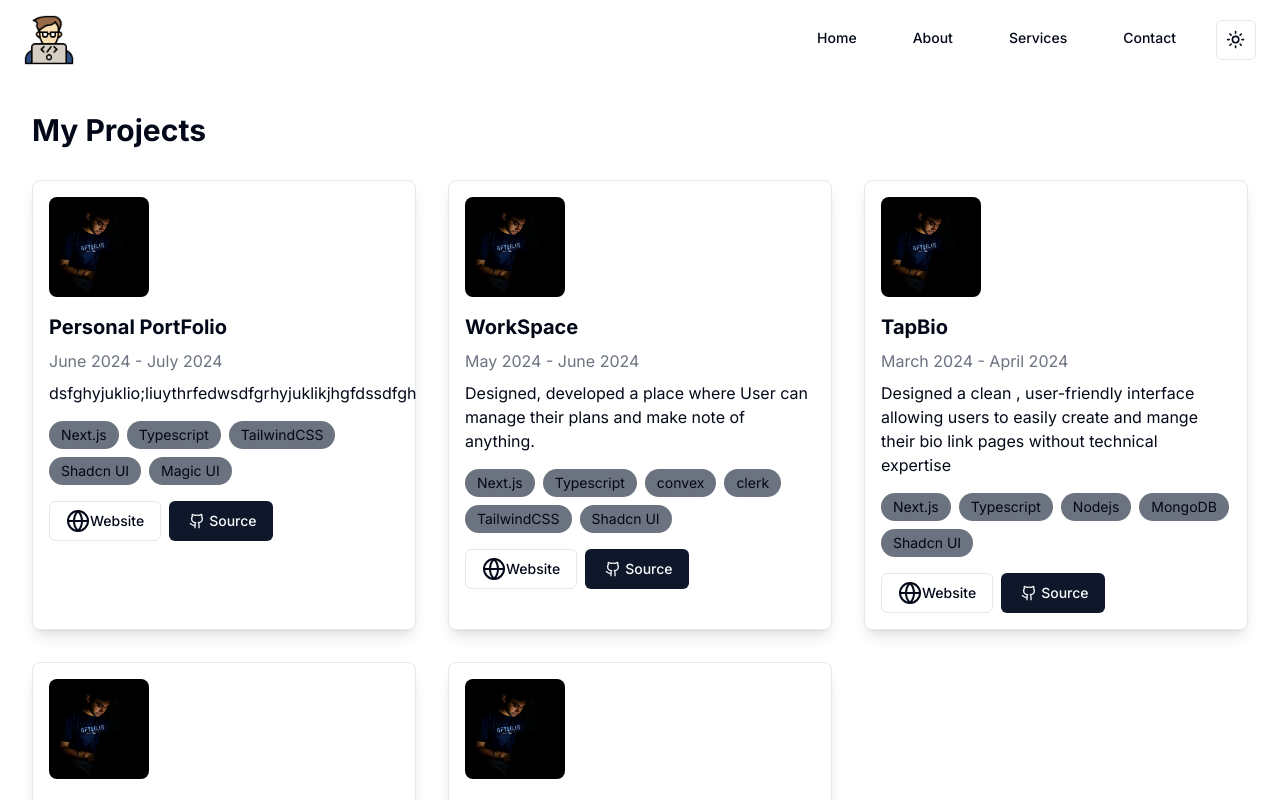
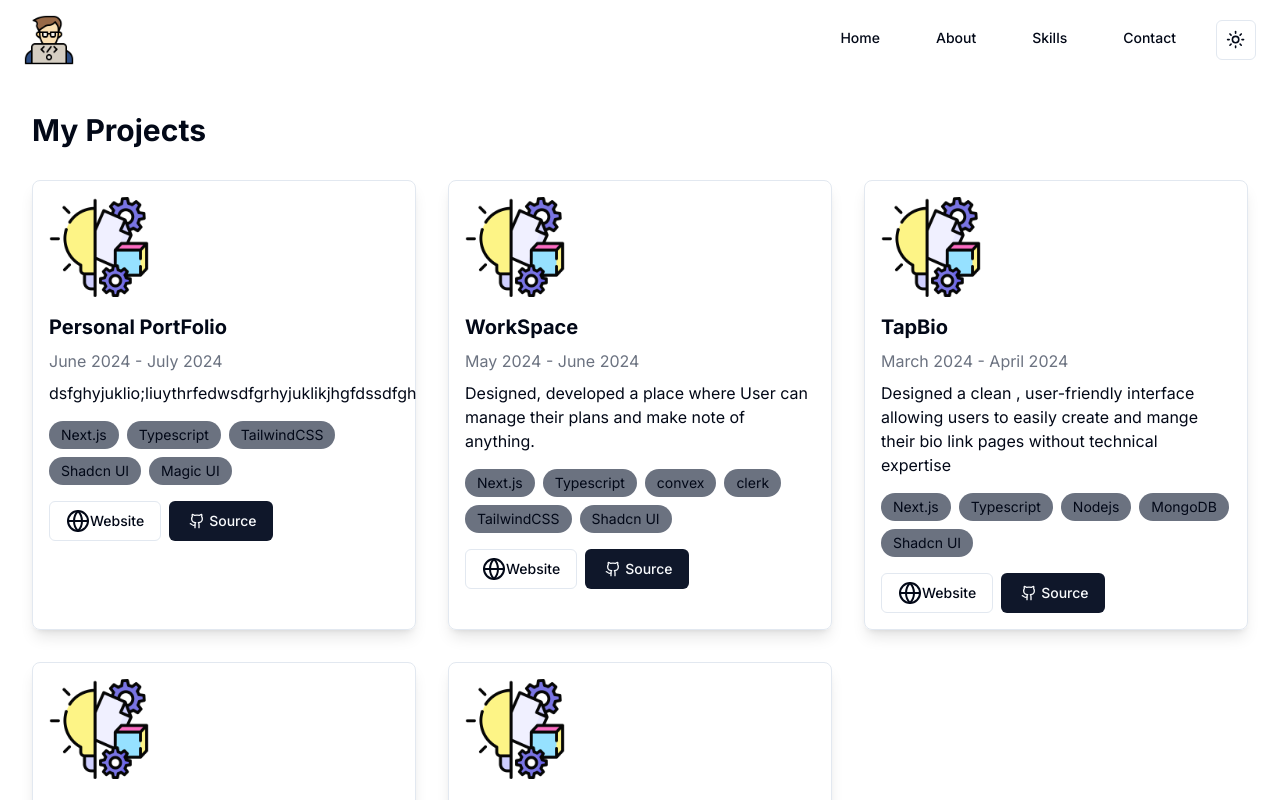
Before and after one commit to kumar11jr/portfolio2.0, a Next.js app: page /about in a window 1280 px wide. Shown: the top 800 px of the page. Built offline with nearby package versions, Linux system fonts and the light colour scheme.

Commit message:
fix:images

```diff
--- a/components/Home.tsx
+++ b/components/Home.tsx
@@ -16,7 +16,7 @@ const Typewriter: React.FC<{ texts: string[] }> = ({ texts }) => {
         if (displayText.length < texts[index].length) {
           setDisplayText(texts[index].substring(0, displayText.length + 1));
         } else {
-          setTimeout(() => setTypingDirection('erasing'), 1000); // Wait 1 second before starting to erase
+          setTimeout(() => setTypingDirection('erasing'), 1000);
         }
       } else {
         if (displayText.length > 0) {
--- a/components/navbar.tsx
+++ b/components/navbar.tsx
@@ -27,7 +27,7 @@ export default function Navbar() {
               About
             </Link>
             <Link className="flex w-full items-center py-2 text-lg font-semibold" href="/service">
-              Services
+              Skills
             </Link>
             <Link className="flex w-full items-center py-2 text-lg font-semibold" href="/contact">
               Contact
@@ -58,7 +58,7 @@ export default function Navbar() {
           className="group inline-flex h-9 w-max items-center justify-center rounded-md bg-white px-4 py-2 text-sm font-medium transition-colors hover:bg-gray-100 hover:text-gray-900 focus:bg-gray-100 focus:text-gray-900 focus:outline-none disabled:pointer-events-none disabled:opacity-50 data-[active]:bg-gray-100/50 data-[state=open]:bg-gray-100/50 dark:bg-gray-950 dark:hover:bg-gray-800 dark:hover:text-gray-50 dark:focus:bg-gray-800 dark:focus:text-gray-50 dark:data-[active]:bg-gray-800/50 dark:data-[state=open]:bg-gray-800/50"
           href="/service"
         >
-          Services
+          Skills
         </Link>
         <Link
           className="group inline-flex h-9 w-max items-center justify-center rounded-md bg-white px-4 py-2 text-sm font-medium transition-colors hover:bg-gray-100 hover:text-gray-900 focus:bg-gray-100 focus:text-gray-900 focus:outline-none disabled:pointer-events-none disabled:opacity-50 data-[active]:bg-gray-100/50 data-[state=open]:bg-gray-100/50 dark:bg-gray-950 dark:hover:bg-gray-800 dark:hover:text-gray-50 dark:focus:bg-gray-800 dark:focus:text-gray-50 dark:data-[active]:bg-gray-800/50 dark:data-[state=open]:bg-gray-800/50"
--- a/data/projects.tsx
+++ b/data/projects.tsx
@@ -4,7 +4,7 @@ export const projects = [
         duration: "June 2024 - July 2024",
         description: "dsfghyjuklio;liuythrfedwsdfgrhyjuklikjhgfdssdfgh",
         tags: ["Next.js", "Typescript", "TailwindCSS", "Shadcn UI", "Magic UI"],
-        image: "/profile.jpeg",
+        image: "/idea.png",
         website: "#",
         source:"#"
     },
@@ -13,7 +13,7 @@ export const projects = [
         duration: "May 2024 - June 2024",
         description: "Designed, developed a place where User can manage their plans and make note of anything.",
         tags: ["Next.js", "Typescript", "convex", "clerk", "TailwindCSS", "Shadcn UI"],
-        image: "/profile.jpeg",
+        image: "/idea.png",
         website: "#",
         source: "#",
     },
@@ -22,7 +22,7 @@ export const projects = [
         duration: "March 2024 - April 2024",
         description: "Designed a clean , user-friendly interface allowing users to easily create and mange their bio link pages without technical expertise",
         tags: ["Next.js", "Typescript", "Nodejs", "MongoDB", "Shadcn UI"],
-        image: "/profile.jpeg",
+        image: "/idea.png",
         website: "#",
         source: "#",
     },
@@ -31,7 +31,7 @@ export const projects = [
         duration: "July 2023 - Aug 2023",
         description: "Designed, developed a place where User can manage their plans and make note of anything.",
         tags: ["Next.js", "Typescript", "Api", "GraphQL", "TailwindCSS", "Shadcn UI"],
-        image: "/profile.jpeg",
+        image: "/idea.png",
         website: "#",
         source: "#",
     },
@@ -40,7 +40,7 @@ export const projects = [
         duration: "July 2023 - Aug 2023",
         description: "Build a web app using django and various models to predict the types of possible diseases and various tumor detection",
         tags: ["Html", "Javascript", "Django", "Machine Learning", "TailwindCSS"],
-        image: "/profile.jpeg",
+        image: "/idea.png",
         website: "#",
         source: "#",
     },
```
Also changed, not shown: public/idea.png (added).
